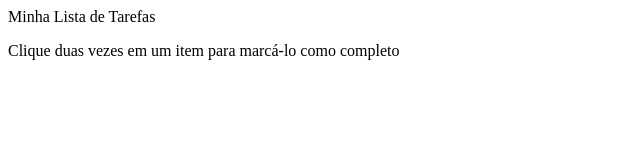
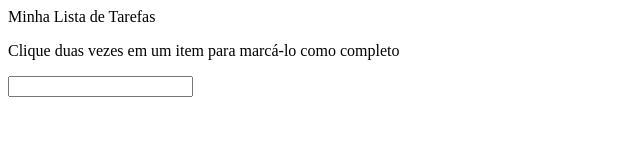
Before and after one commit to juliocmatias/todo-list-js, a website: page index.html in a window 1280 px wide. Shown: the whole page, without its empty margins (0-640 px from the left). Drawn offline with Linux system fonts and the light colour scheme.

Commit message:
concluindo requisito 3

```diff
--- a/index.html
+++ b/index.html
@@ -8,9 +8,14 @@
 </head>
 <body>
     <header>Minha Lista de Tarefas</header>
-    <section>
-        <p id="funcionamento">Clique duas vezes em um item para marcá-lo como completo</p>
-    </section>
+    <main>
+        <section>
+            <p id="funcionamento">Clique duas vezes em um item para marcá-lo como completo</p>
+        </section>
+        <section>
+            <input type="text" name="texto-tarefa" id="texto-tarefa">
+        </section>
+    </main>
     <script src="script.js"></script>
 </body>
 </html>
```
